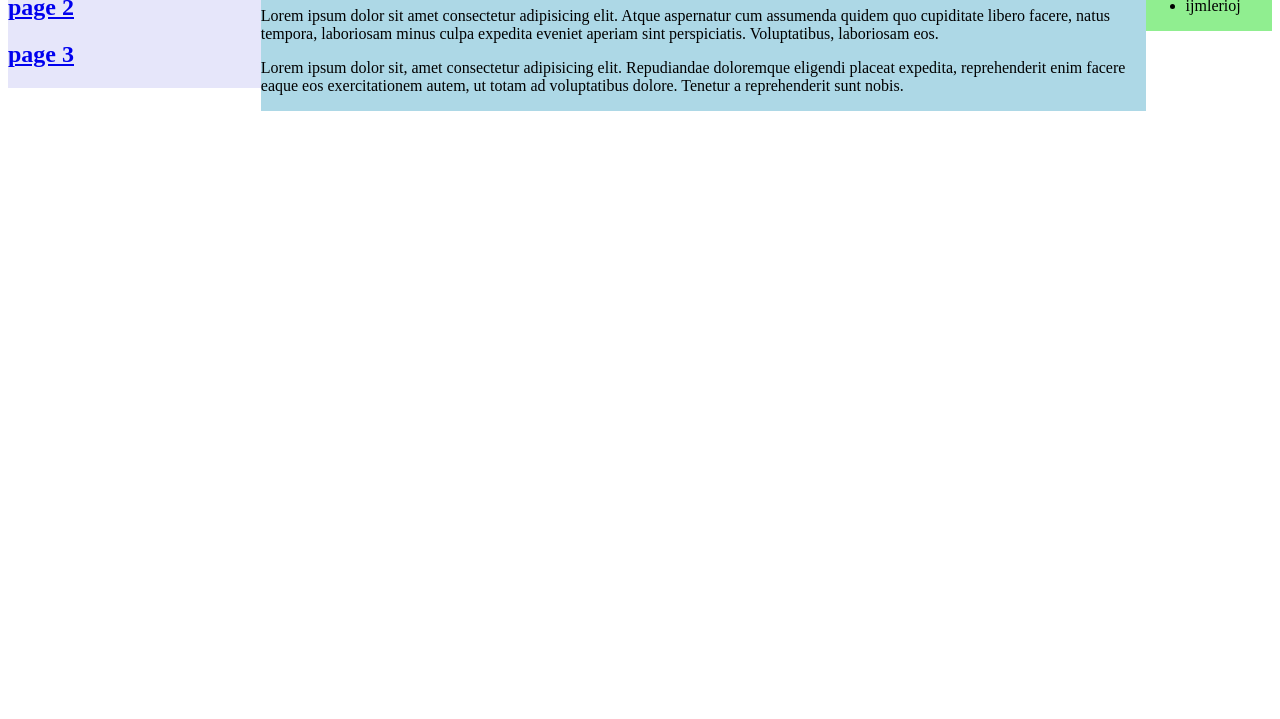
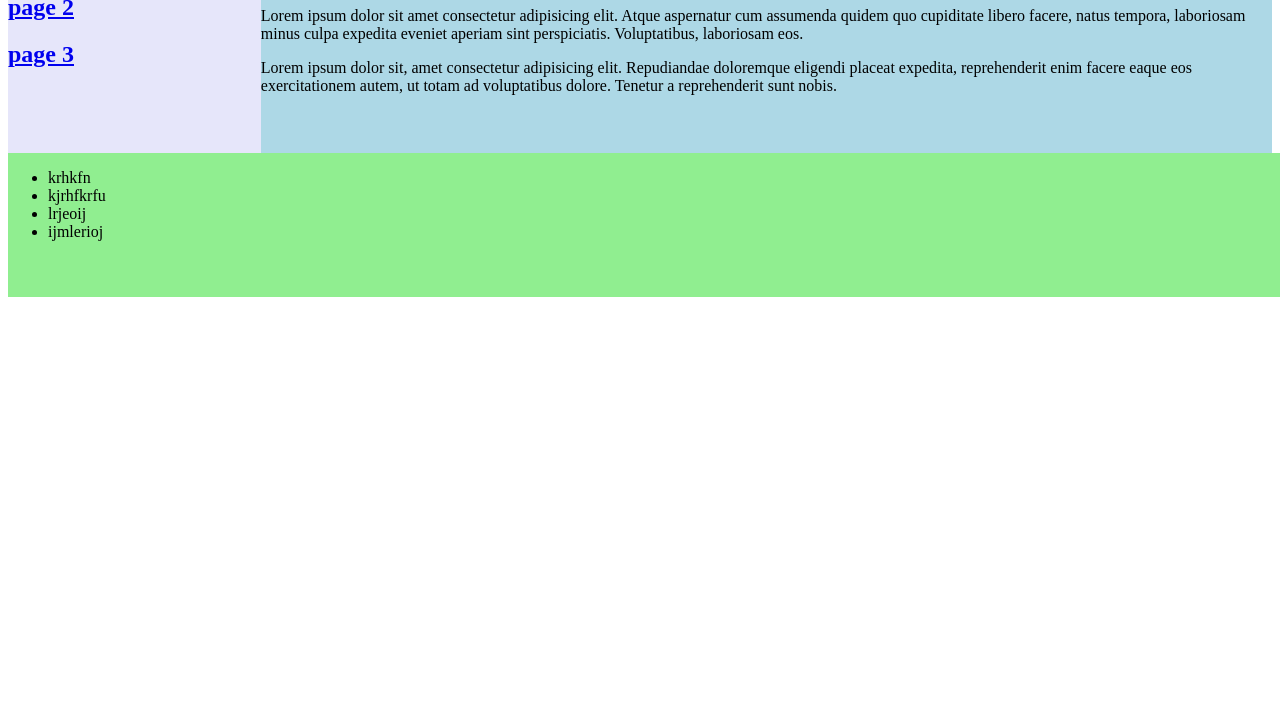
Before and after one commit to LonleyBuzzyBee/favorite--band, a plain HTML site: page index.html in a window 1280 px wide. Shown: the part 81-800 px from the top of the page. Drawn offline with Linux system fonts and the light colour scheme.

Commit message:
add corrections to styles.css file, add padding to div classes

```diff
--- a/css/styles.css
+++ b/css/styles.css
@@ -3,18 +3,21 @@
   background-color: lavender;
   width: 20%;
   float: left;
-  height: auto;
-
+  height: 100px;
+  padding-bottom: 10%;
 }
 .column2{
   background-color: lightblue;
-  width: 70%;
+  width: 80%;
   float: left;
-  height: auto;
+  height: 100px;
+  padding-bottom: 10%;
 }
 .sidebar{
   background-color: lightgreen;
-  width: 10%;
-  float: right;
+  float: left;
   height: auto;
+  width: 100%;
+  padding-right: 10px;
+  padding-bottom: 40px;
 }
```
